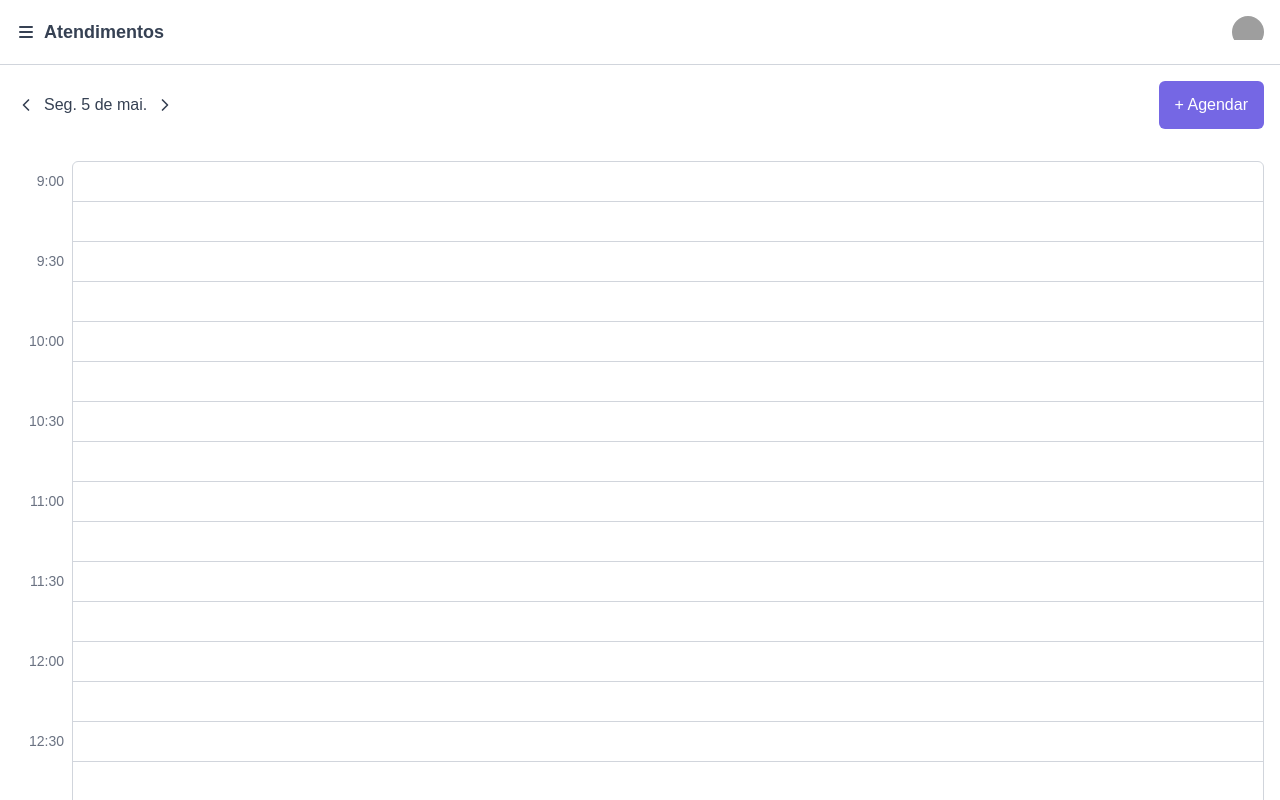
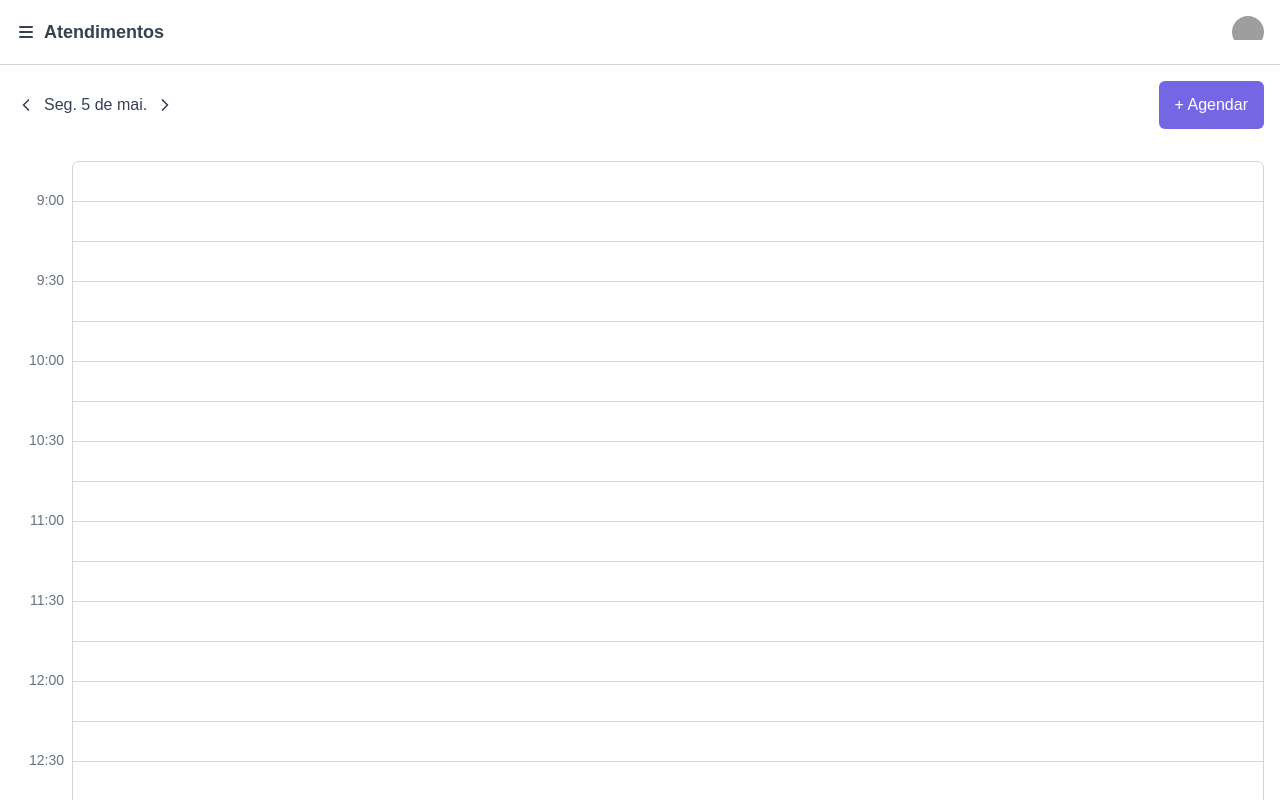
Before and after one commit to wellitonaraujo/cliqagenda, a Next.js app: page /home in a window 1280 px wide. Shown: the top 800 px of the page. Built offline with nearby package versions, Linux system fonts and the light colour scheme; grey boxes are pictures that could not be loaded.

Commit message:
feat: Colunas na grade de horarios

```diff
--- a/src/app/home/page.tsx
+++ b/src/app/home/page.tsx
@@ -58,19 +58,22 @@ export default function Home() {
           <Button>+ Agendar</Button>
         </div>
 
-        {/* Grade de horários com separação clara entre labels e grade */}
         <div className="flex-1 overflow-y-auto p-4">
             <div className="flex">
-            {/* Coluna de horários (sem nenhuma borda) */}
+                {/* Coluna de horários, alinhando o texto na borda inferior */}
                 <div className="flex flex-col w-14 pr-2">
                     {times.map(({ id, label }) => (
-                <div key={id} className="h-10 flex items-center justify-end">
-                <span className="text-sm text-gray-500">{label}</span>
+                        <div key={id} className="h-10 flex items-end justify-end pb-[1px]">
+                        {label && (
+                            <span className="text-sm text-gray-500 leading-none translate-y-1/2">
+                            {label}
+                            </span>
+                        )}
                         </div>
                     ))}
                 </div>
 
-            {/* Grade com bordas e divisões */}
+                {/* Grade com borda e divisões internas */}
                 <div className="flex-1 border border-gray-300 rounded-md overflow-hidden">
                     {times.map(({ id }) => (
                     <div key={id} className="h-10 border-b last:border-b-0 border-gray-300" />
@@ -78,7 +81,6 @@ export default function Home() {
             </div>
             </div>
         </div>
-
       </div>
     </div>
   );
```
Lines whose indentation alone changed are shown as unchanged.
